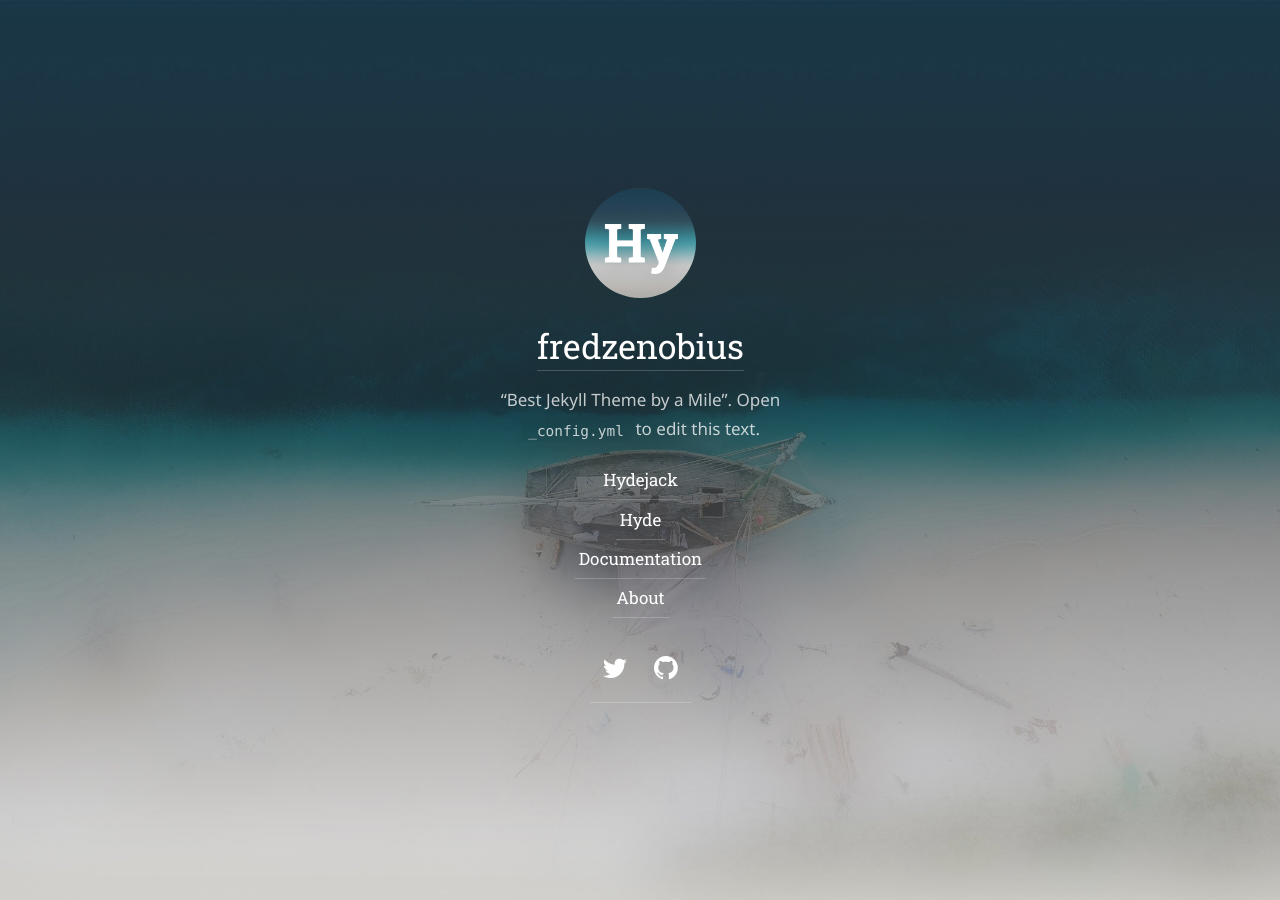
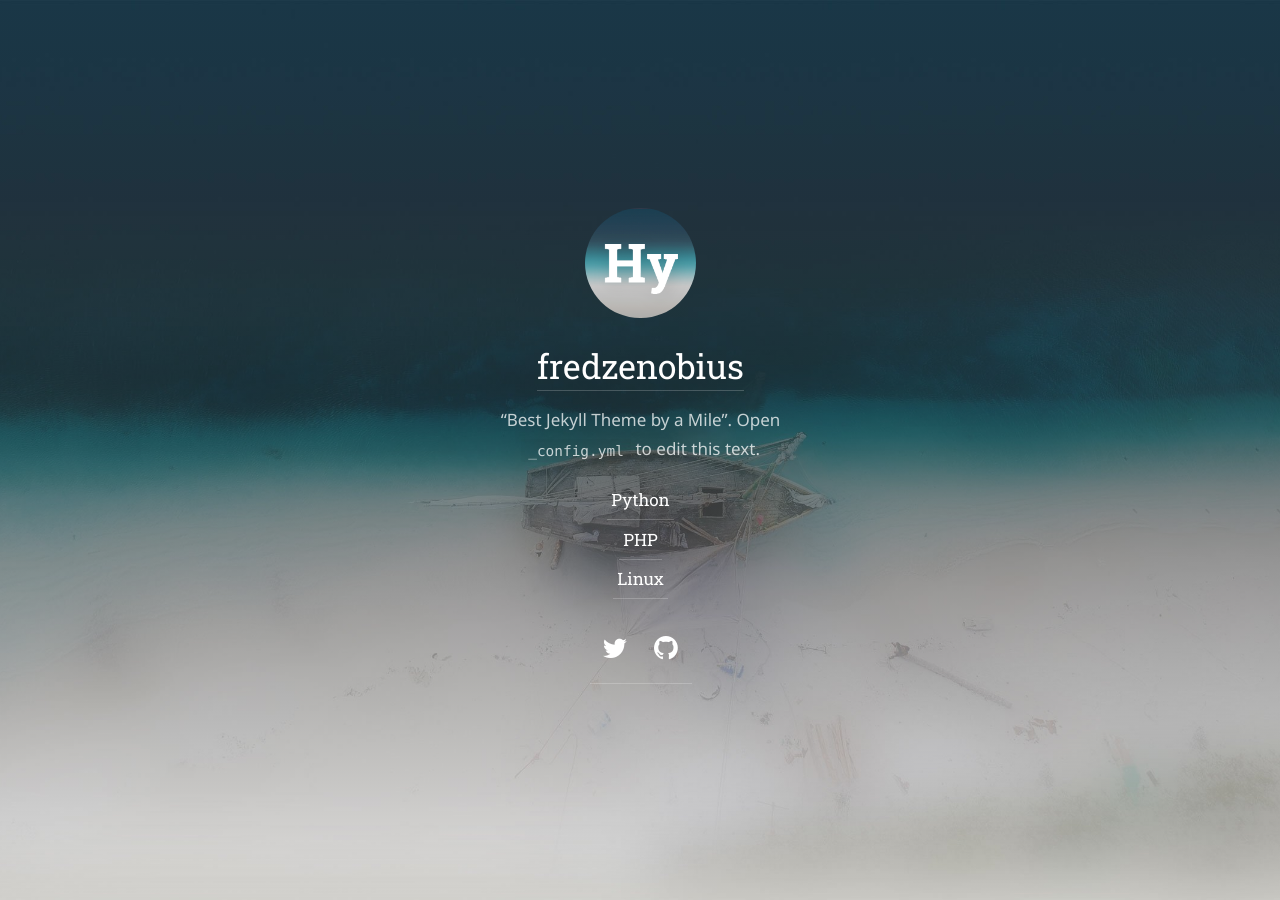
Before and after one commit to FredZenobius/fredzenobius.github.io, a Jekyll site: the page built from index.html, in a window 1280 px wide and 900 px high. Built offline with Jekyll 4.4.1, drawn with Linux system fonts in a browser that asks for light colours; some web fonts are replaced; a script that is not in the unit is left out; the list of posts is cut into pages by our own code; part of the change alters nothing that is shown.

Commit message:
edit _config.yml

```diff
--- a/_config.yml
+++ b/_config.yml
@@ -42,21 +42,27 @@ logo:                  /assets/icons/icon.png
 
 # This should be the same author as first entry in `_data/authors.yml`.
 author:
-  name:                <firstname> <lastname>
-  email:               <mail@domain.tld>
+  name:                SeongHun Kim
+  email:               joytoy390@gmail.com
   # Used by `jekyll-seo-tag`:
   # twitter:             <username>
 
 # Add links to the sidebar.
 menu:
-  - title:             Hydejack
-    url:               /hydejack/
-  - title:             Hyde
-    url:               /hyde/
-  - title:             Documentation
-    url:               /docs/
-  - title:             About
-    url:               /about/
+  # - title:             Hydejack
+  #   url:               /hydejack/
+  # - title:             Hyde
+  #   url:               /hyde/
+  # - title:             Documentation
+  #   url:               /docs/
+  # - title:             About
+  #   url:               /about/
+  - title:             Python
+    url:               /python/
+  - title:             PHP
+    url:               /php/
+  - title:             Linux
+    url:               /linux/
 
 # Add links to the footer.
 # Typically you'll want to link to your cookie- or privacy policy (if appliable), etc..
```
